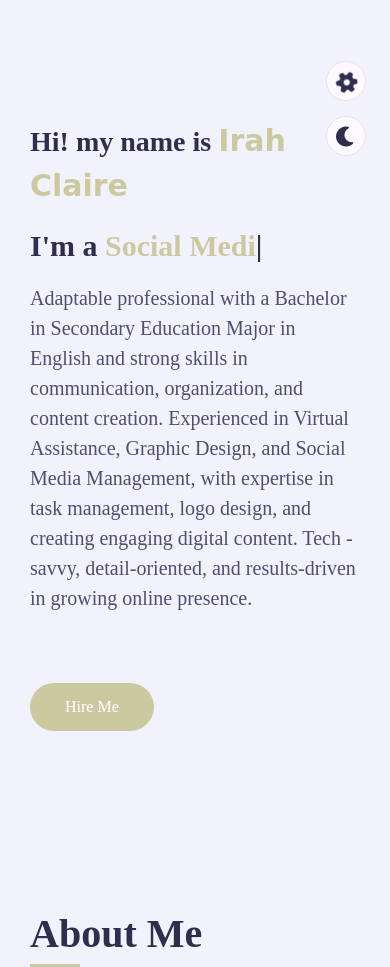
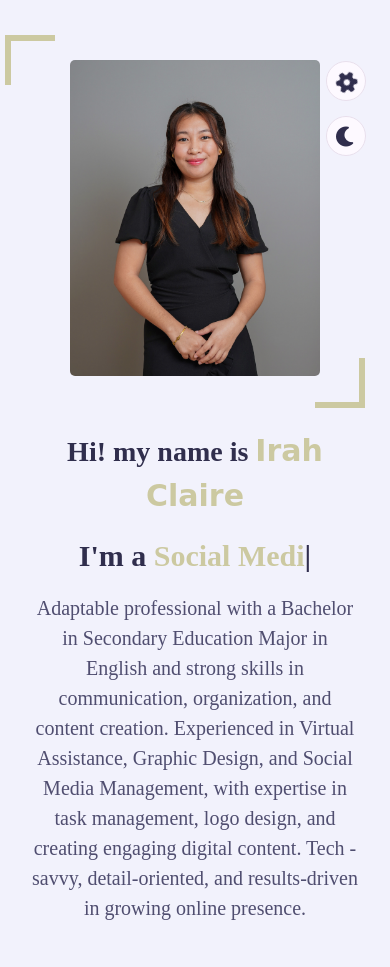
Before and after one commit to jhrocales/sherwin-portfolio, a plain HTML site: page index.html in a window 390 px wide. Shown: the top 967 px of the page. Drawn offline with nearby package versions, Linux system fonts and the light colour scheme; a web font is replaced by a local one.

Commit message:
added styles image appearance in smaller screens

```diff
--- a/css/styles.css
+++ b/css/styles.css
@@ -727,8 +727,7 @@ h3.my-profession {
   padding: 0 50px;
 }
 
-
-/* Screens Responsive */
+/* Screens Responsive - Replace your entire media queries section with this */
 
 @media (max-width: 1199px) {
   .aside {
@@ -746,7 +745,6 @@ h3.my-profession {
 }
 
 @media (max-width:991px) {
-
   .contact .contact-info-item,
   .portfolio .portfolio-item,
   .service .service-item {
@@ -754,20 +752,53 @@ h3.my-profession {
     max-width: 50%;
   }
 
+  /* Make home section stack vertically */
+  .home {
+    flex-direction: column;
+  }
 
   .home .home-info {
     flex: 0 0 100%;
     max-width: 100%;
+    order: 2; /* Put text content second */
+    text-align: center; /* Center align text on mobile */
   }
 
   .home .home-img {
-    display: none;
+    flex: 0 0 100%;
+    max-width: 100%;
+    order: 1; /* Put image first */
+    margin-bottom: 30px; /* Add some spacing */
+  }
+
+  /* Adjust image styling for mobile */
+  .home .home-img img {
+    max-width: 280px; /* Slightly smaller on mobile */
+    height: auto; /* Maintain aspect ratio */
+  }
+
+  /* Adjust decorative borders for mobile */
+  .home-img::before {
+    height: 60px;
+    width: 60px;
+    border-top: 8px solid var(--skin-color);
+    border-left: 8px solid var(--skin-color);
+    left: -15px;
+    top: -30px;
+  }
+
+  .home-img::after {
+    height: 60px;
+    width: 60px;
+    border-bottom: 8px solid var(--skin-color);
+    border-right: 8px solid var(--skin-color);
+    right: 15px;
+    bottom: -30px;
   }
 }
 
-@media (max-width: 767px)
-{
-  .contact .contact-form .col-6
+@media (max-width: 767px) {
+  .contact .contact-form .col-6,
   .contact .contact-info-item,
   .portfolio .portfolio-item,
   .service .service-item,
@@ -778,4 +809,27 @@ h3.my-profession {
     flex: 0 0 100%;
     max-width: 100%;
   }
+
+  /* Further optimize image for very small screens */
+  .home .home-img img {
+    max-width: 250px;
+  }
+
+  /* Smaller decorative elements on very small screens */
+  .home-img::before,
+  .home-img::after {
+    height: 50px;
+    width: 50px;
+    border-width: 6px;
+  }
+
+  .home-img::before {
+    left: -10px;
+    top: -25px;
+  }
+
+  .home-img::after {
+    right: 10px;
+    bottom: -25px;
+  }
 }
```
